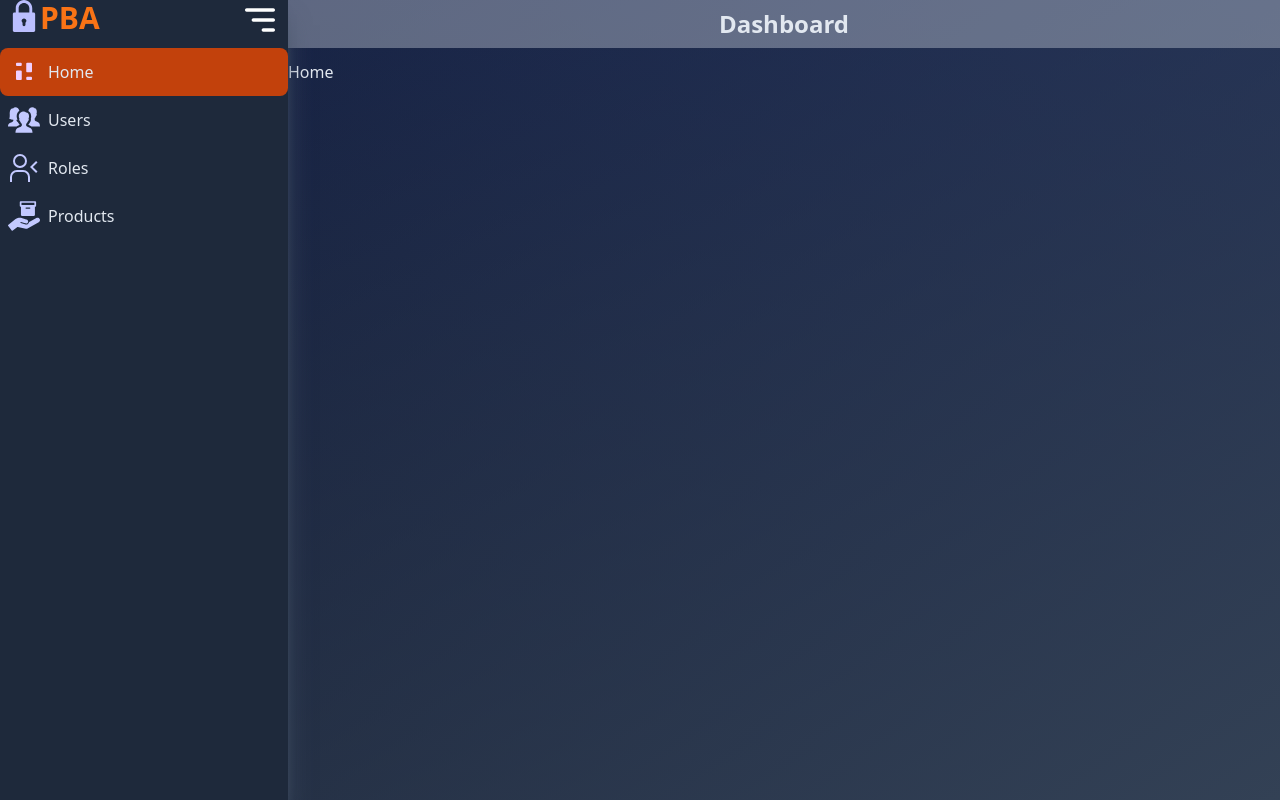
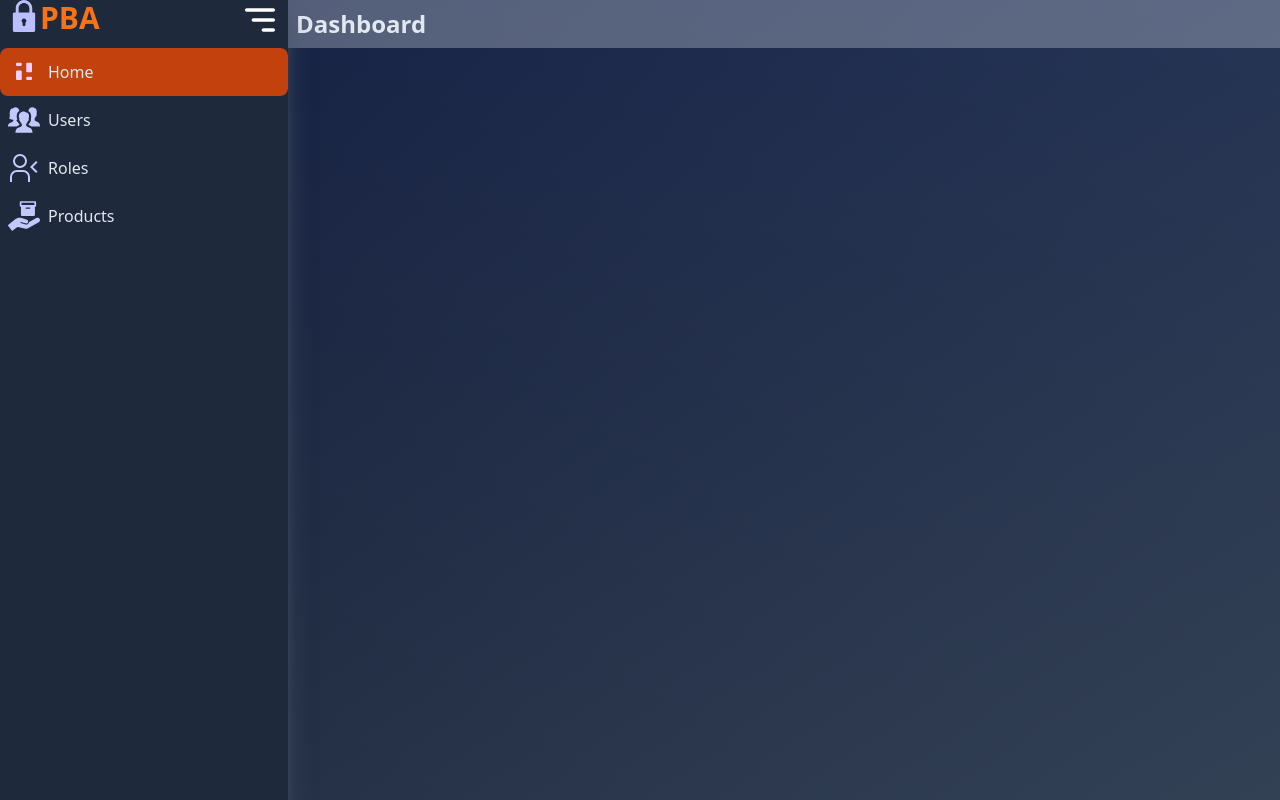
Before and after one commit to gebrina/permission-based-auth-client, a React (Vite) app: page /dashboard in a window 1280 px wide. Built offline with nearby package versions, Linux system fonts and the light colour scheme; what axios-mock-adapter would draw is missing.

Commit message:
fix page header not updating upon navigation on dashboard pages

```diff
--- /dev/null
+++ b/src/components/Header.tsx
@@ -0,0 +1,13 @@
+import { FC } from "react";
+
+type THeaderProps = {
+  title: string;
+};
+
+export const Header: FC<THeaderProps> = ({ title }) => {
+  return (
+    <header className="bg-slate-200 font-bold bg-opacity-30  p-2 text-2xl">
+      <h3>{title}</h3>
+    </header>
+  );
+};
--- a/src/pages/dashboard/DashboardRoutes.tsx
+++ b/src/pages/dashboard/DashboardRoutes.tsx
@@ -7,16 +7,12 @@ import { Roles } from "./Roles";
 import { Users } from "./Users";
 
 export const DashboardRoutes = () => {
-  const header = location.pathname.split("/")[2] || "Dashboard";
   return (
     <div className="flex w-full h-full overflow-x-hidden  wsm:gap-2 bg-gradient-to-tl from-slate-700">
       <div>
         <SideNav menus={dashboardMenus} />
       </div>
       <section className="space-y-3 w-full">
-        <header className="text-2xl font-bold  text-center capitalize bg-slate-200 bg-opacity-35 py-2">
-          {header}
-        </header>
         <Routes>
           <Route path="dashboard" element={<Home />} />
           <Route path="dashboard/users" element={<Users />} />
--- a/src/pages/dashboard/Home.tsx
+++ b/src/pages/dashboard/Home.tsx
@@ -1,3 +1,5 @@
+import { Header } from "../../components/Header";
+
 export const Home = () => {
-  return <div>Home</div>;
+  return <Header title="Dashboard" />;
 };
--- a/src/pages/dashboard/Products.tsx
+++ b/src/pages/dashboard/Products.tsx
@@ -1,3 +1,5 @@
+import { Header } from "../../components/Header";
+
 export const Products = () => {
-  return <div>Products</div>;
+  return <Header title="Products" />;
 };
--- a/src/pages/dashboard/Roles.tsx
+++ b/src/pages/dashboard/Roles.tsx
@@ -1,3 +1,5 @@
+import { Header } from "../../components/Header";
+
 export const Roles = () => {
-  return <div>Roles</div>;
+  return <Header title="Roles" />;
 };
--- a/src/pages/dashboard/Users.tsx
+++ b/src/pages/dashboard/Users.tsx
@@ -1,6 +1,7 @@
 import { useEffect, useState } from "react";
 import { getAll } from "../../api/Requests";
 import { Loader } from "../../components";
+import { Header } from "../../components/Header";
 import { Table, THeader } from "../../components/Table";
 import { User } from "../../types";
 
@@ -11,6 +12,14 @@ export const Users = () => {
     {
       key: "id",
       styleClasses: "hidden",
+    },
+    {
+      key: "firstName",
+      name: "First Name",
+    },
+    {
+      key: "lastName",
+      name: "Last Name",
     },
     {
       key: "username",
@@ -47,8 +56,9 @@ export const Users = () => {
     return <Loader classStyles="fixed sm:left-[42%] lg:left-[32%] top-[25%]" />;
 
   return (
-    <div className="w-full flex">
+    <>
+      <Header title="Users" />
       <Table headers={talbeHeaders} data={users} />
-    </div>
+    </>
   );
 };
```
